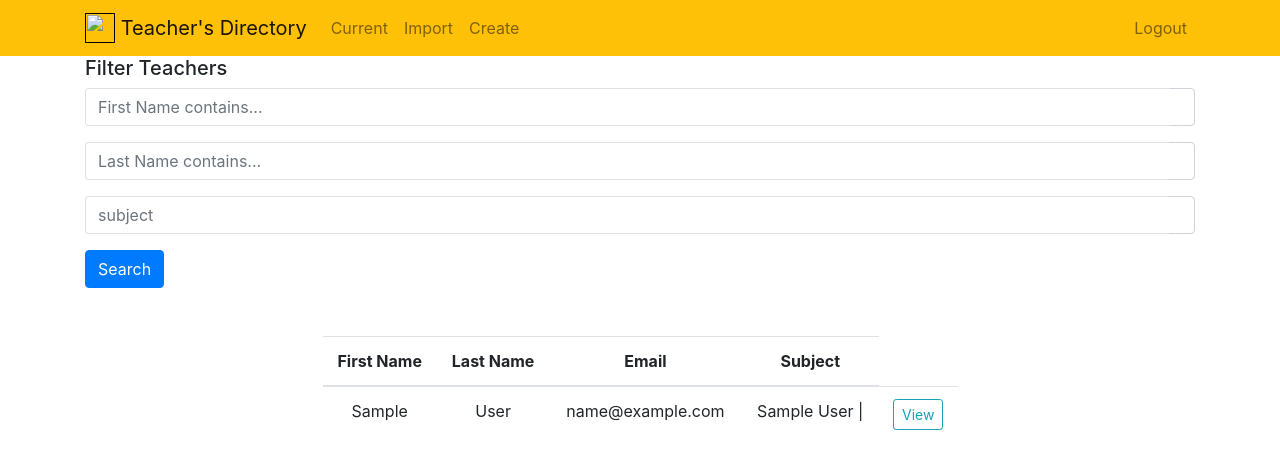
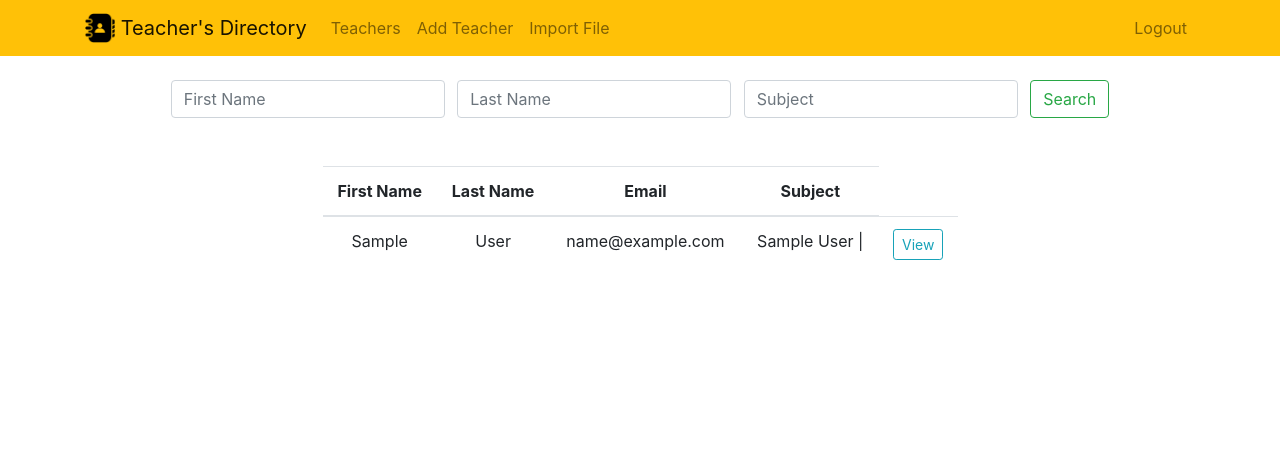
Before and after one commit to glyt/teacher_directory_app, a Django app: page / in a window 1280 px wide. Shown: the top 469 px of the page. Run offline with Django 3.2, Linux system fonts and the light colour scheme; a user stored in the database is signed in; tables that the repository leaves empty hold one stand-in row (values such as "Sample post"); some libraries are stand-ins or nearby versions.

Commit message:
Update search template

```diff
--- a/teachers/templates/teachers/base.html
+++ b/teachers/templates/teachers/base.html
@@ -1,4 +1,4 @@
-
+{% load static %}
 <!doctype html>
 <html lang="en">
 <head>
@@ -10,7 +10,7 @@
     <link rel="stylesheet" href="https://stackpath.bootstrapcdn.com/bootstrap/4.4.1/css/bootstrap.min.css" integrity="sha384-Vkoo8x4CGsO3+Hhxv8T/Q5PaXtkKtu6ug5TOeNV6gBiFeWPGFN9MuhOf23Q9Ifjh" crossorigin="anonymous">
 
     <link rel="stylesheet" href="//code.jquery.com/ui/1.12.1/themes/base/jquery-ui.css">
-
+    <link rel="icon" type="image/png"  href="{% static 'teachers/icon_file.png' %}">
     <title>Teacher's Directory</title>
 </head>
 <body>
@@ -18,8 +18,8 @@
 
 <nav class="navbar navbar-expand-md navbar-light bg-warning">
 <div class="container">
-    <a class="navbar-brand" href="">
-         <img src="" width="30" height="30" class="d-inline-block align-top">
+    <a class="navbar-brand" href="{% url 'home' %}"">
+         <img src="{% static 'teachers/icon_file.png' %}" width="30" height="30" class="d-inline-block align-top">
         <span>Teacher's Directory</span>
     </a>
     <button class="navbar-toggler" type="button" data-toggle="collapse" data-target="#navbarNav" aria-controls="navbarNav" aria-expanded="false" aria-label="Toggle navigation">
@@ -30,15 +30,14 @@
         <ul class="navbar-nav mr-auto">
 
                 <li class="nav-item ">
-                    <a class="nav-link" href="{% url 'currentteachers' %}">Current</a>
+                    <a class="nav-link" href="{% url 'currentteachers' %}">Teachers</a>
+                </li>
+                <li class="nav-item">
+                    <a class="nav-link" href="{% url 'createteacher' %}">Add Teacher</a>
                 </li>
                 <li class="nav-item ">
-                    <a class="nav-link" href="{% url 'importteacher' %}">Import</a>
+                    <a class="nav-link" href="{% url 'importteacher' %}">Import File</a>
                 </li>
-                <li class="nav-item">
-                    <a class="nav-link" href="{% url 'createteacher' %}">Create</a>
-                </li>
-
         </ul>
     {% endif %}
     <ul class="navbar-nav ml-auto">
--- a/teachers/templates/teachers/home.html
+++ b/teachers/templates/teachers/home.html
@@ -1,46 +1,17 @@
 {% extends "teachers/base.html" %}
 
 {% block content %}
- <h5>Filter Teachers</h5>
-<form method="GET" action=".">
-     <div class="form-row">
-            <div class="form-group col-12">
-                <div class="input-group">
-                    <input class="form-control py-2 border-right-0 border" type="search" name="first_name_contains" placeholder="First Name contains..." />
-                    <span class="input-group-append">
-                        <div class="input-group-text bg-transparent">
-                            <i class="fa fa-search"></i>
-                        </div>
-                    </span>
-                </div>
-            </div>
-        </div>
-     <div class="form-row">
-            <div class="form-group col-12">
-                <div class="input-group">
-                    <input class="form-control py-2 border-right-0 border" type="search" name="last_name_contains" placeholder="Last Name contains..." />
-                    <span class="input-group-append">
-                        <div class="input-group-text bg-transparent">
-                            <i class="fa fa-search"></i>
-                        </div>
-                    </span>
-                </div>
-            </div>
-        </div>
-    <div class="form-row">
-            <div class="form-group col-12">
-                <div class="input-group">
-                    <input class="form-control py-2 border-right-0 border" type="search" name="subject" placeholder="subject" />
-                    <span class="input-group-append">
-                        <div class="input-group-text bg-transparent">
-                            <i class="fa fa-search"></i>
-                        </div>
-                    </span>
-                </div>
-            </div>
-        </div>
-    <button type="submit" class="btn btn-primary">Search</button>
-</form>
+<!-- Search Form -->
+ <form class="form-inline my-2 my-lg-0" method="GET" action=".">
+     <div class="col-md-12 text-center">
+          <br>
+         <input class="form-control mr-sm-2" type="search" name="first_name_contains" placeholder="First Name" aria-label="Search">
+         <input class="form-control mr-sm-2" type="search" name="last_name_contains" placeholder="Last Name" aria-label="Search">
+         <input class="form-control mr-sm-2" type="search" name="subject" placeholder="Subject" aria-label="Search">
+         <button class="btn btn-outline-success my-2 my-sm-0" type="submit">Search</button>
+     </div>
+ </form>
+<!-- End Search Form -->
 
 <div class="row justify-content-center mt-5">
         <div class="col-md-7 text-center">
```
Also changed, not shown: teachers/templates/teachers/currentteachers.html (+11 -40 lines), teachers/static/teachers/icon_file.png (added).
